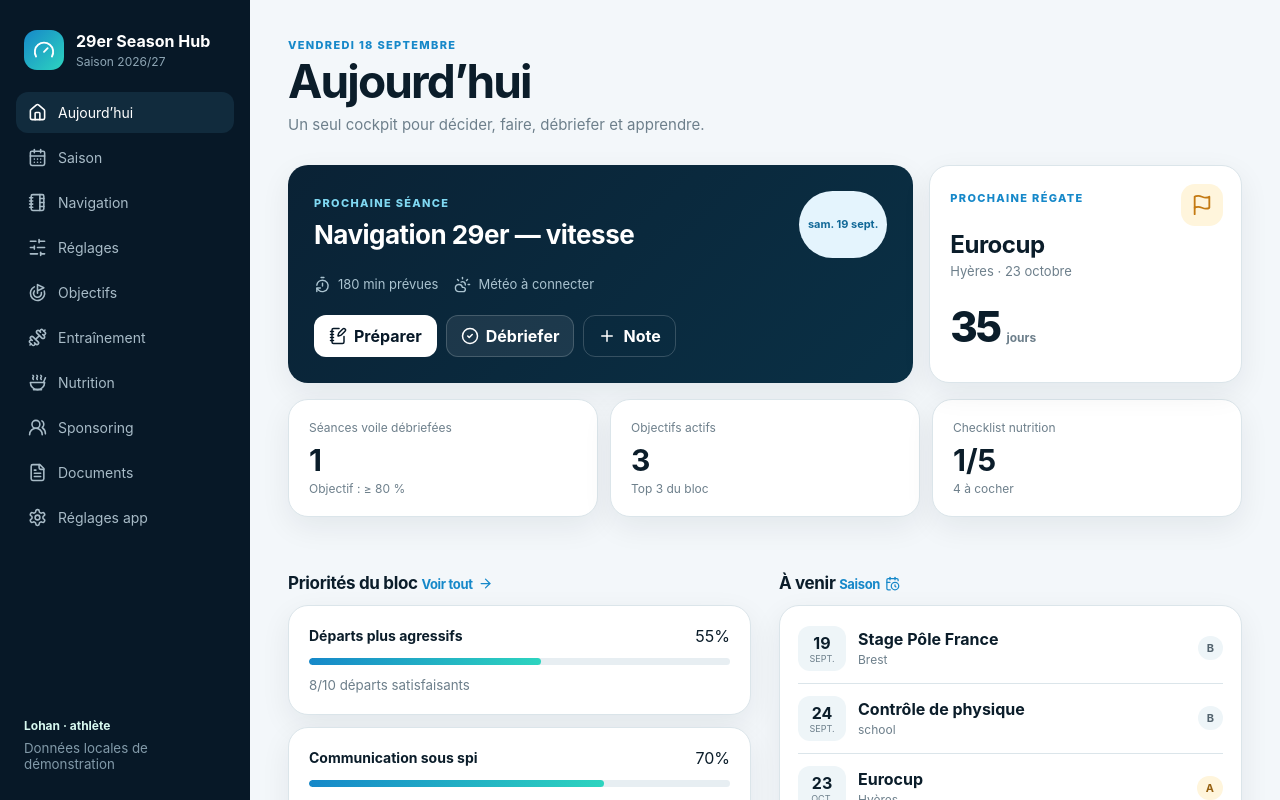
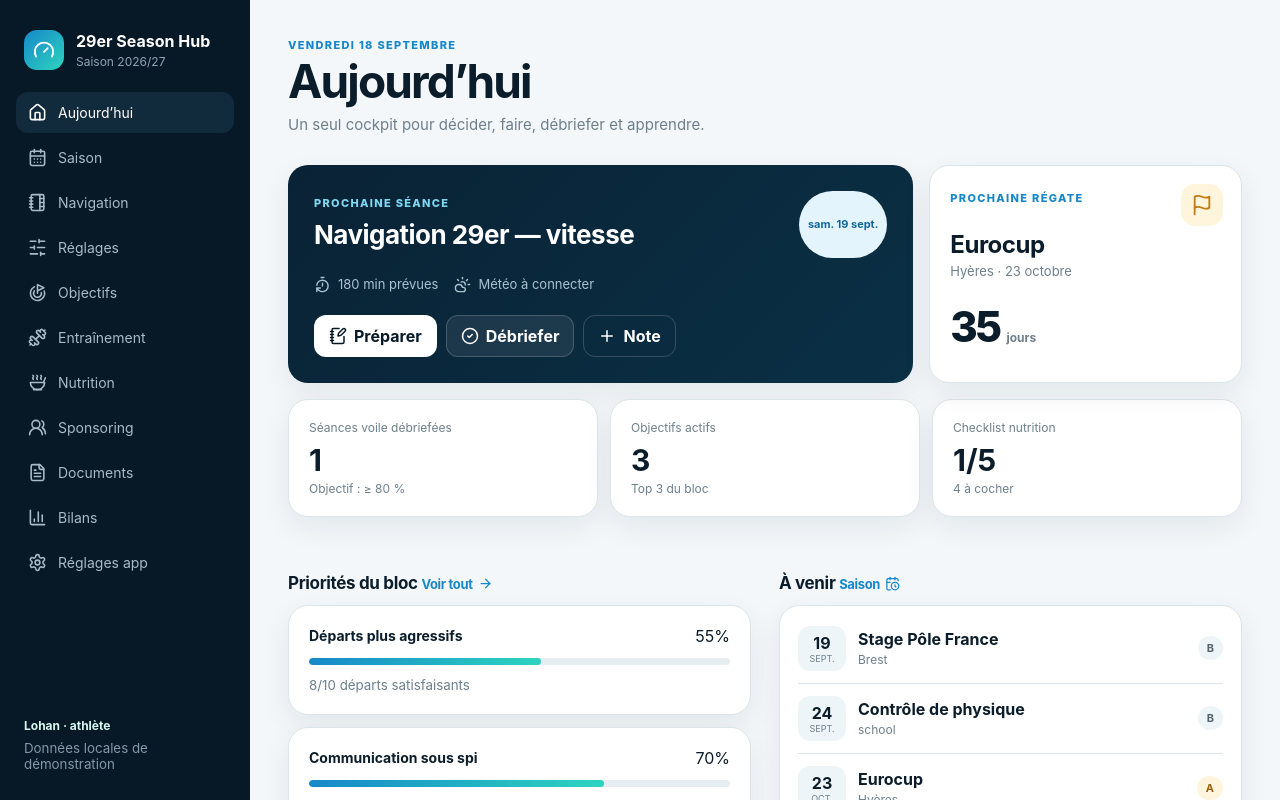
Before and after one commit to Lohansailing/lohan-29er-season-hub, a Next.js app: page / in a window 1280 px wide. Shown: the top 800 px of the page. Built offline with nearby package versions, Linux system fonts and the light colour scheme.

Commit message:
feat: expose weekly reports

```diff
--- a/components/app-shell.tsx
+++ b/components/app-shell.tsx
@@ -2,7 +2,7 @@
 
 import Link from "next/link";
 import { usePathname } from "next/navigation";
-import { CalendarDays, Dumbbell, Gauge, Goal, Home, NotebookTabs, Settings, SlidersHorizontal, Soup, UsersRound, FileText } from "lucide-react";
+import { BarChart3, CalendarDays, Dumbbell, Gauge, Goal, Home, NotebookTabs, Settings, SlidersHorizontal, Soup, UsersRound, FileText } from "lucide-react";
 import { useHub } from "./data-provider";
 import { canAccess, type Resource } from "@/lib/rbac";
 
@@ -16,6 +16,7 @@
   { href: "/nutrition", label: "Nutrition", resource: "nutrition", icon: Soup },
   { href: "/sponsors", label: "Sponsoring", resource: "sponsors", icon: UsersRound },
   { href: "/documents", label: "Documents", resource: "documents", icon: FileText },
+  { href: "/reports", label: "Bilans", resource: "reports", icon: BarChart3 },
   { href: "/settings", label: "Réglages app", resource: "settings", icon: Settings }
 ];
 
```
